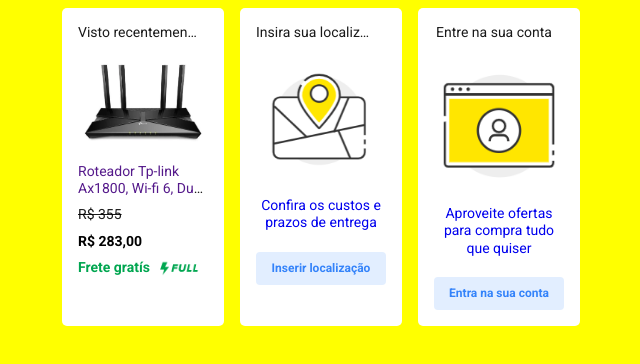
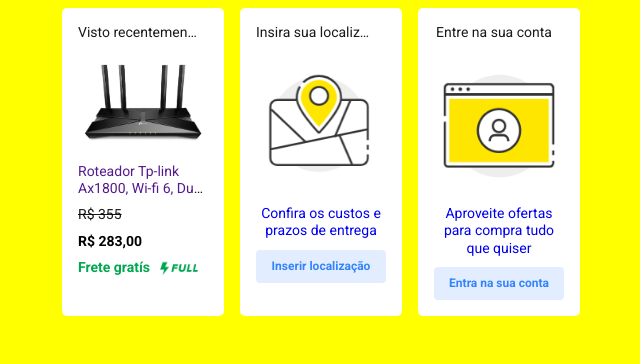
Before and after one commit to dantascrispim/cads-mercadolivre, a plain HTML site: page index.html in a window 1280 px wide. Shown: the whole page, without its empty margins (319-959 px from the left). Drawn offline with Linux system fonts and the light colour scheme.

Commit message:
ajustando cards

```diff
--- a/index.html
+++ b/index.html
@@ -26,7 +26,7 @@
         </div>
         <div id="localização">
             <div id="title">Insira sua localização </div>
-            <div id="imgLoc"><img src="assets/localização.png" width=" 150px" alt="foto de localização"></div>
+            <div id="imgLoc"><img src="assets/localização.png" width=" 160px" alt="foto de localização"></div>
             <div id="desc"><a href="#">Confira os custos e <br>prazos de entrega</a></div>
             <div id="button"><span>Inserir localização</span></div>
 
@@ -34,7 +34,7 @@
         <div id="conta">
             <div id="title">Entre na sua conta </div>
             <div id="imgCont"><img src="./assets/img-tela-criar-conta.png.png" width=" 150px" alt="foto de localização"></div>
-            <div id="desc"><a href="#">Aproveite ofertas para compra tudo que quiser</a></div>
+            <div id="desc"><a href="#">Aproveite ofertas <br>para compra tudo <br> que quiser</a></div>
             <div id="button"><span>Entra na sua conta</span></div>
 
         </div>
--- a/style.css
+++ b/style.css
@@ -12,6 +12,7 @@ body {
     justify-content: center;
     gap: 16px;
     flex-wrap: wrap;
+
 
 }
 
@@ -111,7 +112,10 @@ body {
 }
 #desc {
 
-    margin-bottom: 20px;
+    overflow: hidden;
+    text-overflow: ellipsis;
+    white-space: nowrap;
+    margin-bottom: 8px;
     text-align: center;
 }
 
```
